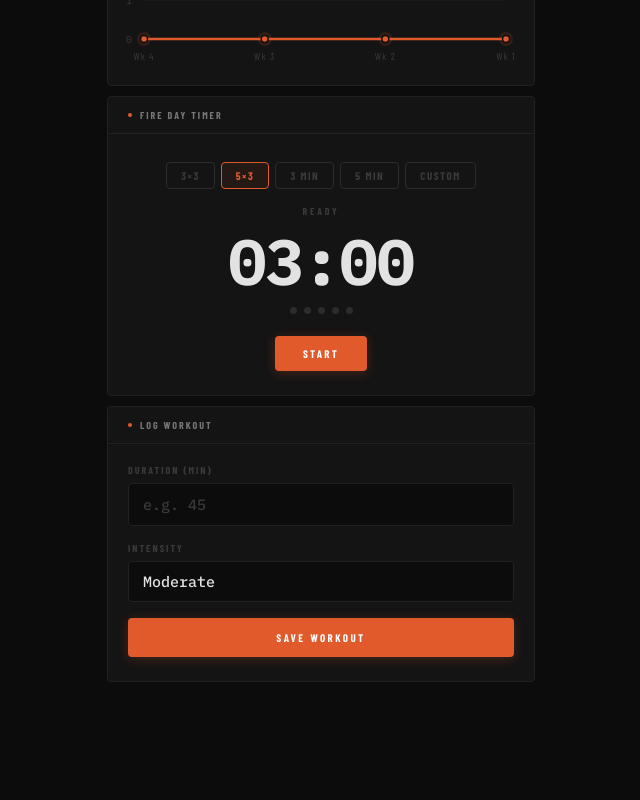
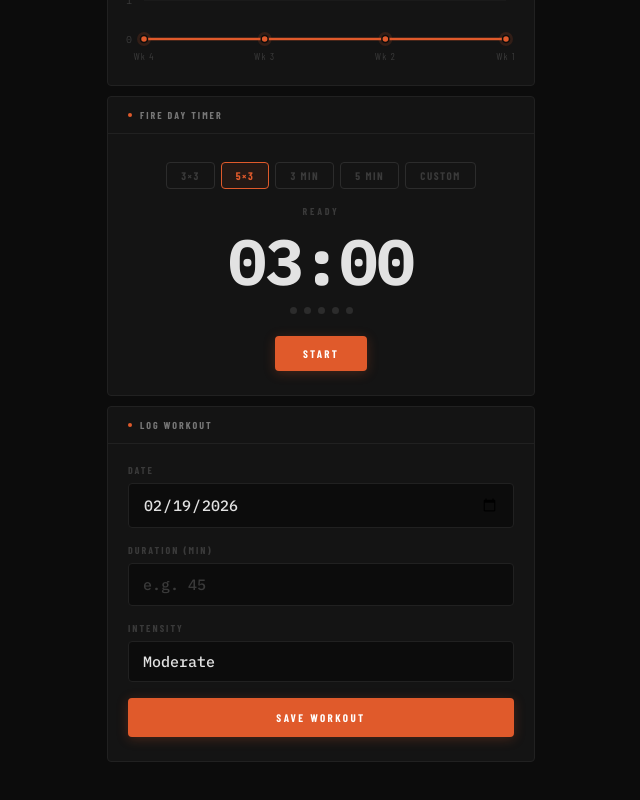
Before and after one commit to nftclub/STEELCORE, a Next.js app: page / in a window 1280 px wide. Shown: the part 550-1350 px from the top of the page, without its empty margins (319-959 px from the left). Before the commit the page ends 1288 px from the top, so only its background shows below. Built offline with nearby package versions, Linux system fonts and the light colour scheme.

Commit message:
add date field to workout entry

```diff
--- a/components/WorkoutEntry.tsx
+++ b/components/WorkoutEntry.tsx
@@ -11,6 +11,14 @@ const INTENSITY_OPTIONS = [
   { label: 'Maximum',    value: 10 },
 ] as const;
 
+function todayString(): string {
+  const d = new Date();
+  const y = d.getFullYear();
+  const m = String(d.getMonth() + 1).padStart(2, '0');
+  const day = String(d.getDate()).padStart(2, '0');
+  return `${y}-${m}-${day}`;
+}
+
 interface Props {
   onSaved: () => void;
   prefillDuration?: number | null;
@@ -19,6 +27,7 @@ interface Props {
 export default function WorkoutEntry({ onSaved, prefillDuration }: Props) {
   const [duration,  setDuration]  = useState<string>(prefillDuration ? String(prefillDuration) : '');
   const [intensity, setIntensity] = useState<number>(6);
+  const [date,      setDate]      = useState<string>(todayString());
   const [saving,    setSaving]    = useState(false);
 
   async function handleSubmit(e: React.FormEvent) {
@@ -26,10 +35,14 @@ export default function WorkoutEntry({ onSaved, prefillDuration }: Props) {
     const d = parseFloat(duration);
     if (!d || d <= 0) return;
 
+    // Convert selected date to timestamp (local midnight)
+    const [y, mo, day] = date.split('-').map(Number);
+    const timestamp    = new Date(y, mo - 1, day).getTime();
+
     setSaving(true);
     await db.workouts.add({
       id:        crypto.randomUUID(),
-      date:      Date.now(),
+      date:      timestamp,
       duration:  d,
       intensity,
       load:      d * intensity,
@@ -37,12 +50,24 @@ export default function WorkoutEntry({ onSaved, prefillDuration }: Props) {
 
     setDuration('');
     setIntensity(6);
+    setDate(todayString());
     setSaving(false);
     onSaved();
   }
 
   return (
     <form onSubmit={handleSubmit} className="sc-form-body">
+
+      <div className="sc-field">
+        <label className="sc-field-label">Date</label>
+        <input
+          type="date"
+          required
+          value={date}
+          max={todayString()}
+          onChange={(e) => setDate(e.target.value)}
+        />
+      </div>
 
       <div className="sc-field">
         <label className="sc-field-label">Duration (min)</label>
```
